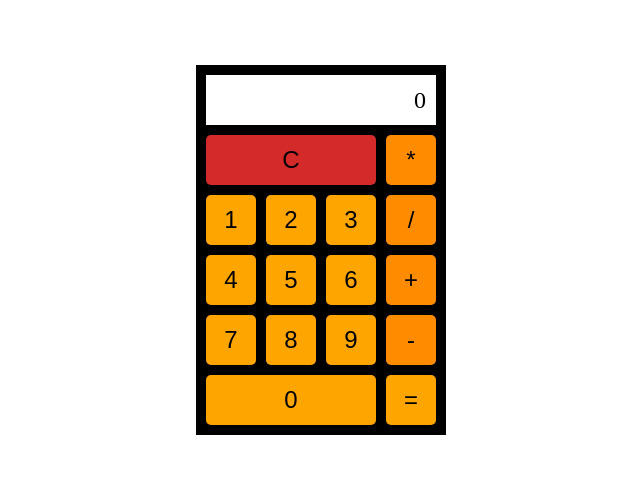
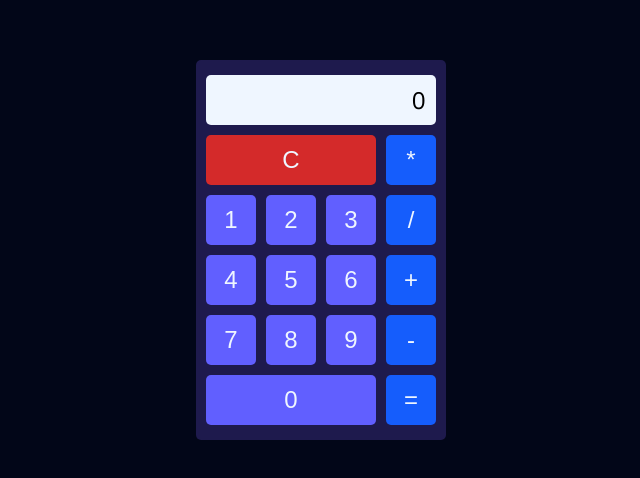
Before and after one commit to raphamd/odin-calculator, a plain HTML site: page src/index.html in a window 1280 px wide. Shown: the part 150-628 px from the top of the page, without its empty margins (319-959 px from the left). Drawn offline with Linux system fonts and the light colour scheme.

Commit message:
feat: Changed the calculator style and added font

```diff
--- a/src/styles.css
+++ b/src/styles.css
@@ -1,3 +1,9 @@
+@font-face {
+  font-family: 'IBM Plex Sans';
+  font-weight: normal;
+  src: url('fonts/IBMPlexSans-Regular.ttf');
+}
+
 @keyframes blink {
   0% {opacity: 0;}
   100% {opacity: 1;}
@@ -17,6 +23,8 @@ body {
   display: flex;
   justify-content: center;
   align-items: center;
+  background-color: #020618;
+  font-family: "IBM Plex Sans", sans-serif;
 }
 
 .calculator {
@@ -24,8 +32,9 @@ body {
   display: flex;
   flex-direction: column;
   gap: 10px;
-  padding: 10px;
-  background-color: black;
+  padding: 15px 10px;
+  border-radius: 5px;
+  background-color: #1e1a4d;
 }
 
 .calculator .display {
@@ -36,7 +45,8 @@ body {
   align-items: center;
   padding: 10px;
   font-size: 24px;
-  background-color: white;
+  border-radius: 5px;
+  background-color: #eff6ff;
 }
 
 .calculator .display-text {
@@ -75,13 +85,14 @@ body {
 }
 
 .calculator .button {
+  color: #eff6ff;
   width: 50px;
   height: 50px;
   line-height: 50px;
   font-size: 24px;
   border: none;
   border-radius: 5px;
-  background-color: orange;
+  background-color: #615fff;
   transition: all 0.1s ease-in-out;
 }
 
@@ -93,8 +104,9 @@ body {
   filter: brightness(70%);
 }
 
-.calculator .button.operator {
-  background-color: darkorange;
+.calculator .button.operator,
+.calculator .button.result  {
+  background-color: #155dfc;
 }
 
 .calculator .button.clear {
```
Also changed, not shown: src/fonts/IBMPlexSans-Regular.ttf (added).
